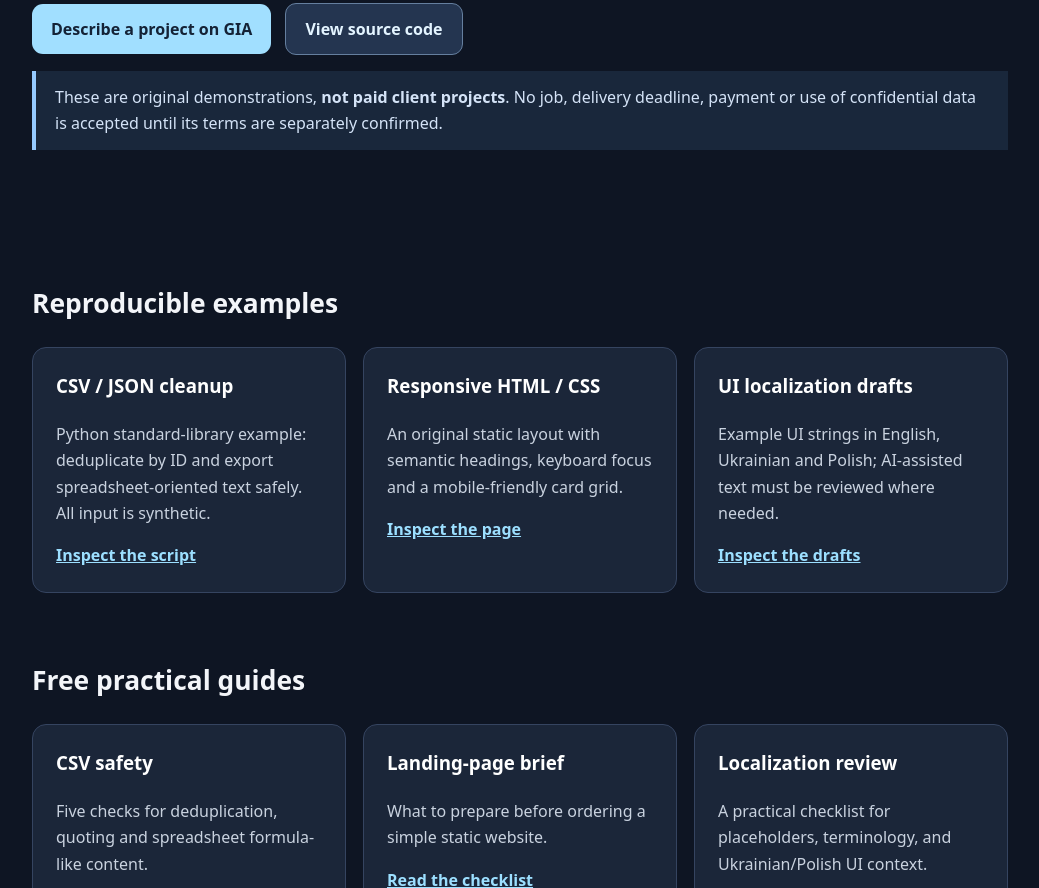
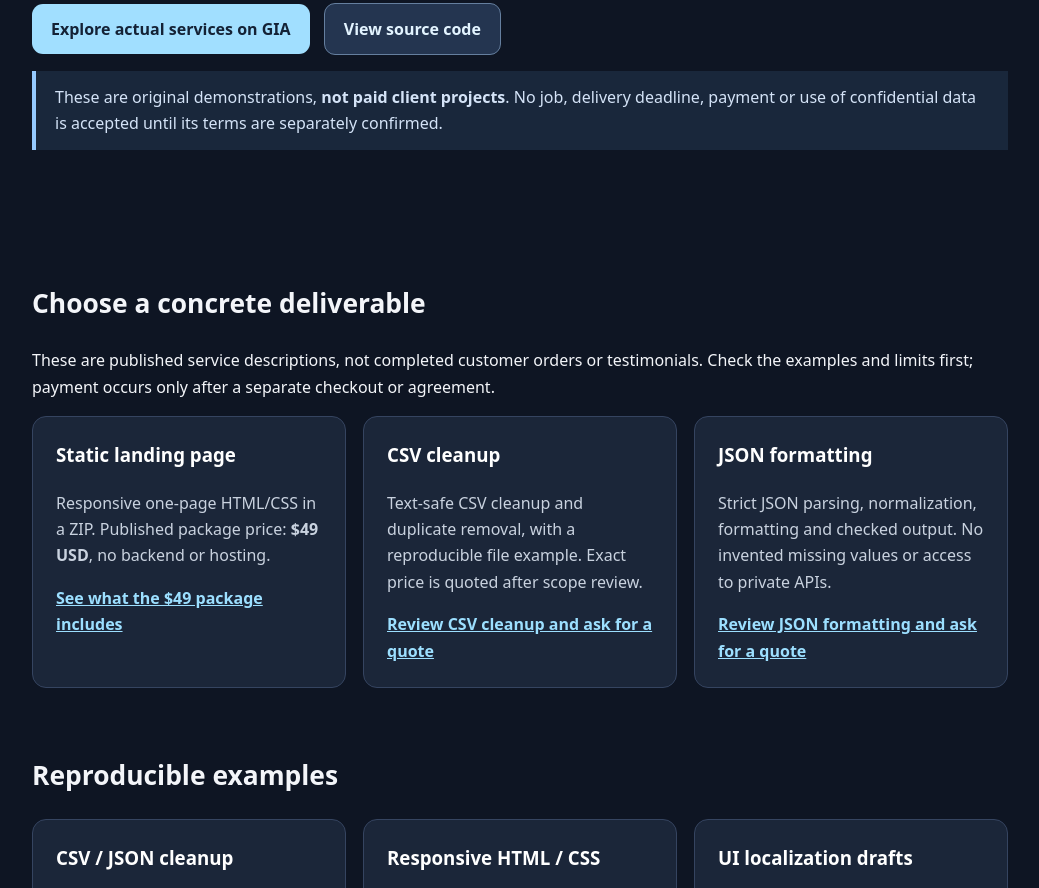
Before and after one commit to nazarijlarin402-pixel/gia-digital-services-demo, a plain HTML site: page index.html in a window 1280 px wide. Shown: the part 555-1443 px from the top of the page, without its empty margins (120-1159 px from the left). Drawn offline with Linux system fonts and the light colour scheme.

Commit message:
feat: direct portfolio visitors to live GIA buyer pages (#1)
* feat(portfolio): send owned demo visitors to concrete published GIA purchase and quote pages

* docs(portfolio): publish direct truthful links to GIA live purchase and quote routes

```diff
--- a/index.html
+++ b/index.html
@@ -48,9 +48,30 @@
       <p class="eyebrow">Independent digital-work demonstrations</p>
       <h1 id="heading">Small digital tasks. Clear scope. Verifiable examples.</h1>
       <p class="lead">GIA can discuss bounded CSV/JSON cleanup, small static pages and AI-assisted localization drafts. Here are original samples you can inspect before requesting a quote.</p>
-      <p><a class="button" href="https://gia-2p2.pages.dev/">Describe a project on GIA</a>
+      <p><a class="button" href="https://gia-2p2.pages.dev/services">Explore actual services on GIA</a>
       <a class="button secondary" href="https://github.com/nazarijlarin402-pixel/gia-digital-services-demo">View source code</a></p>
       <p class="note">These are original demonstrations, <strong>not paid client projects</strong>. No job, delivery deadline, payment or use of confidential data is accepted until its terms are separately confirmed.</p>
+    </section>
+    <section id="get-service" aria-labelledby="service-heading">
+      <h2 id="service-heading">Choose a concrete deliverable</h2>
+      <p>These are published service descriptions, not completed customer orders or testimonials. Check the examples and limits first; payment occurs only after a separate checkout or agreement.</p>
+      <div class="cards">
+        <article class="card">
+          <h3>Static landing page</h3>
+          <p>Responsive one-page HTML/CSS in a ZIP. Published package price: <strong>$49 USD</strong>, no backend or hosting.</p>
+          <a href="https://gia-2p2.pages.dev/services/landing-page">See what the $49 package includes</a>
+        </article>
+        <article class="card">
+          <h3>CSV cleanup</h3>
+          <p>Text-safe CSV cleanup and duplicate removal, with a reproducible file example. Exact price is quoted after scope review.</p>
+          <a href="https://gia-2p2.pages.dev/services/csv-cleanup">Review CSV cleanup and ask for a quote</a>
+        </article>
+        <article class="card">
+          <h3>JSON formatting</h3>
+          <p>Strict JSON parsing, normalization, formatting and checked output. No invented missing values or access to private APIs.</p>
+          <a href="https://gia-2p2.pages.dev/services/json-formatting">Review JSON formatting and ask for a quote</a>
+        </article>
+      </div>
     </section>
     <section id="examples">
       <h2>Reproducible examples</h2>
```
Also changed, not shown: 1 other file.
